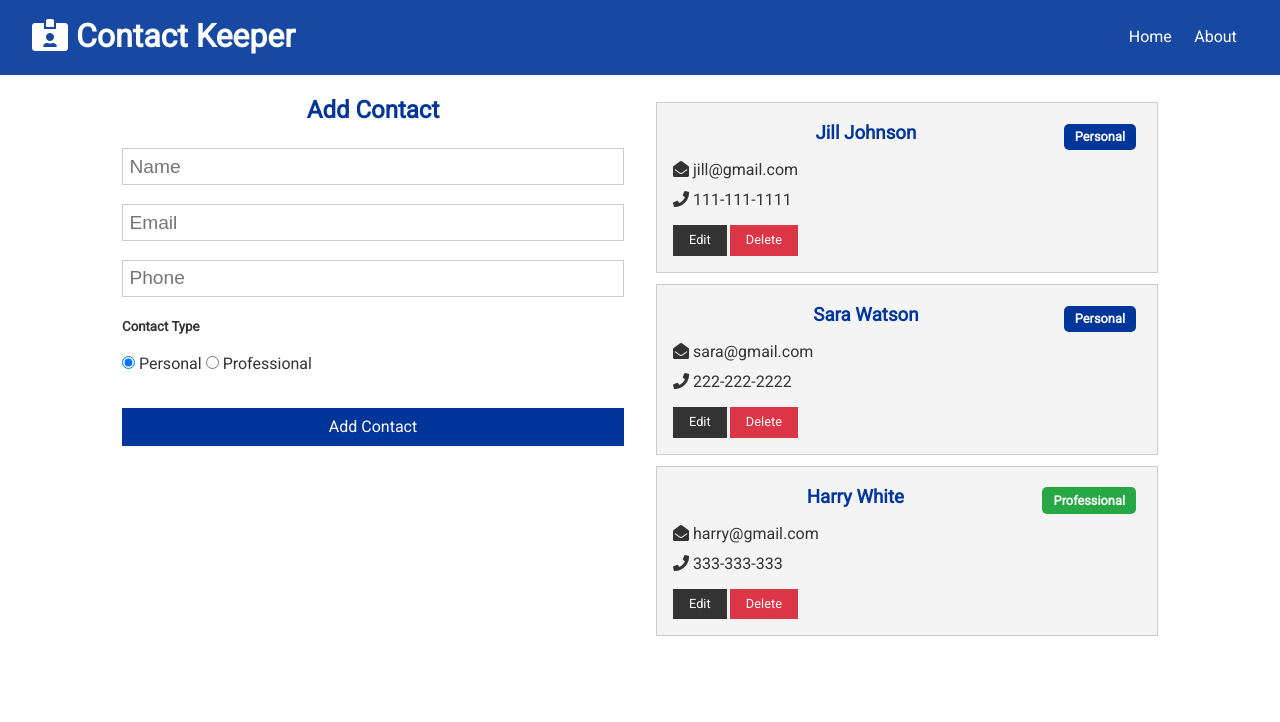
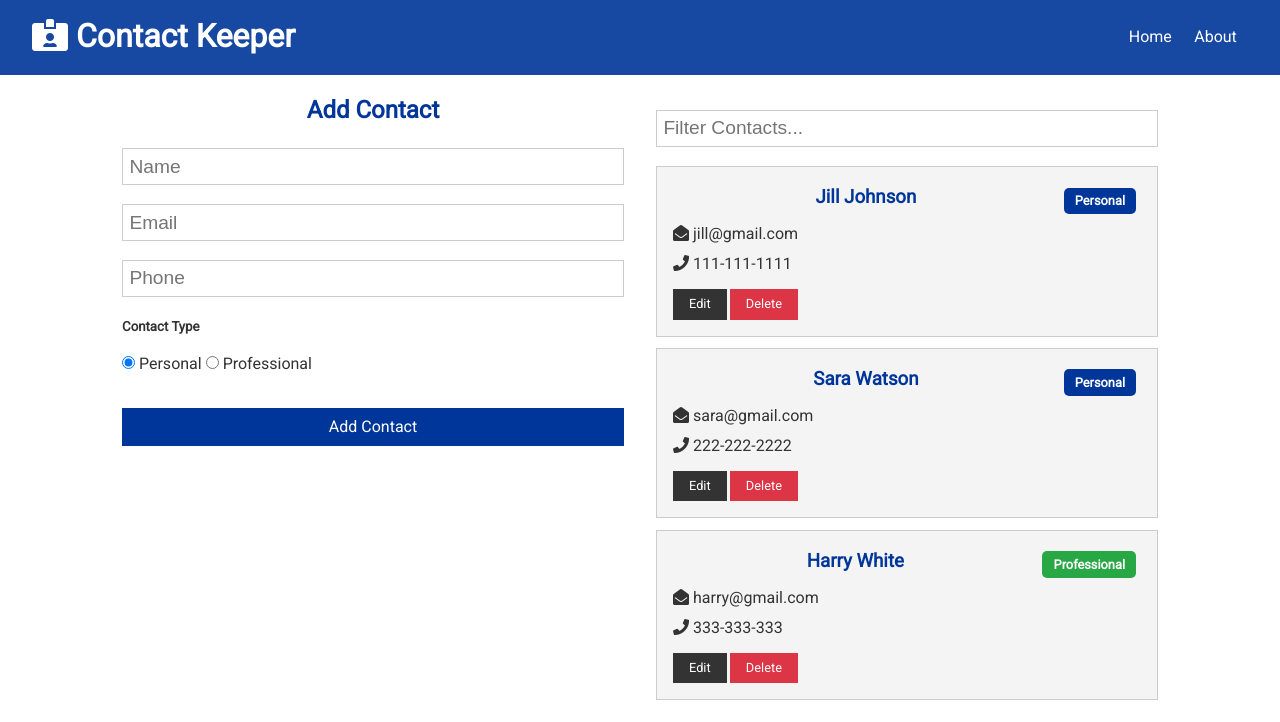
Before and after one commit to kevin-labtani/contact-keeper-MERN, a React (Create React App) app in the folder client/: page / in a window 1280 px wide. Shown: the top 722 px of the page. Built offline with nearby package versions, Linux system fonts and the light colour scheme.

Commit message:
contact filter form component

```diff
--- a/client/src/components/contacts/ContactFilter.js
+++ b/client/src/components/contacts/ContactFilter.js
@@ -0,0 +1,32 @@
+import React, { useContext, useState } from "react";
+import ContactContext from "../../context/contact/contactContext";
+
+const ContactFilter = () => {
+  const [text, setText] = useState("");
+  const contactContext = useContext(ContactContext);
+
+  const { filterContacts, clearFilter } = contactContext;
+
+  const onChange = e => {
+    setText(e.target.value);
+
+    if (e.target.value !== "") {
+      filterContacts(text);
+    } else {
+      clearFilter();
+    }
+  };
+
+  return (
+    <form>
+      <input
+        type="text"
+        placeholder="Filter Contacts..."
+        onChange={onChange}
+        value={text}
+      />
+    </form>
+  );
+};
+
+export default ContactFilter;
--- a/client/src/components/contacts/Contacts.js
+++ b/client/src/components/contacts/Contacts.js
@@ -5,11 +5,15 @@ import ContactContext from "../../context/contact/contactContext";
 function Contacts() {
   const contactContext = useContext(ContactContext);
 
-  const { contacts } = contactContext;
+  const { contacts, filtered } = contactContext;
+
+  if (contacts.length === 0) {
+    return <h4>Please add a contact</h4>;
+  }
 
   return (
     <Fragment>
-      {contacts.map(contact => (
+      {(filtered || contacts).map(contact => (
         <ContactItem key={contact.id} contact={contact} />
       ))}
     </Fragment>
--- a/client/src/components/pages/Home.js
+++ b/client/src/components/pages/Home.js
@@ -1,6 +1,7 @@
 import React from "react";
 import Contacts from "../contacts/Contacts";
 import ContactForm from "../contacts/ContactForm";
+import ContactFilter from "../contacts/ContactFilter";
 
 const Home = () => {
   return (
@@ -9,6 +10,7 @@ const Home = () => {
         <ContactForm />
       </div>
       <div>
+        <ContactFilter />
         <Contacts />
       </div>
     </div>
```
Also changed, not shown: 1 other file (tests, documents, lock files or other folders).
